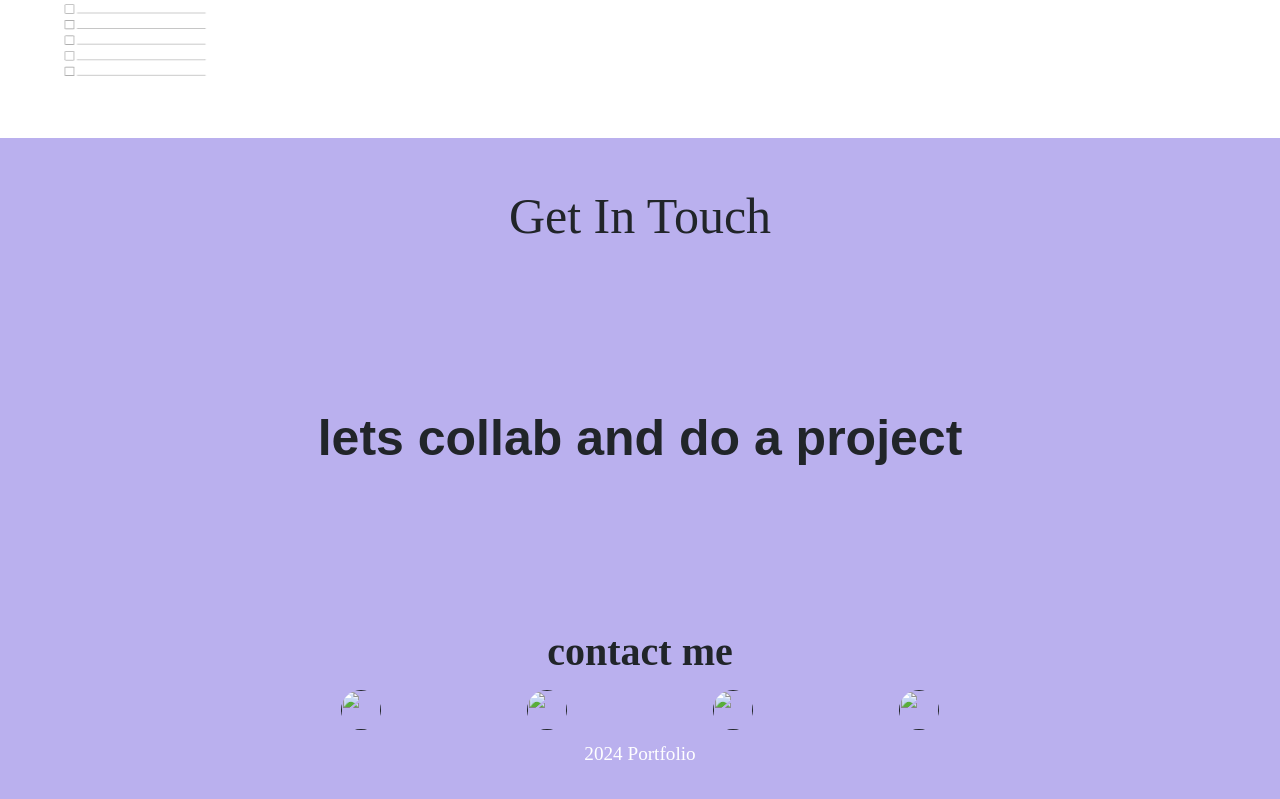
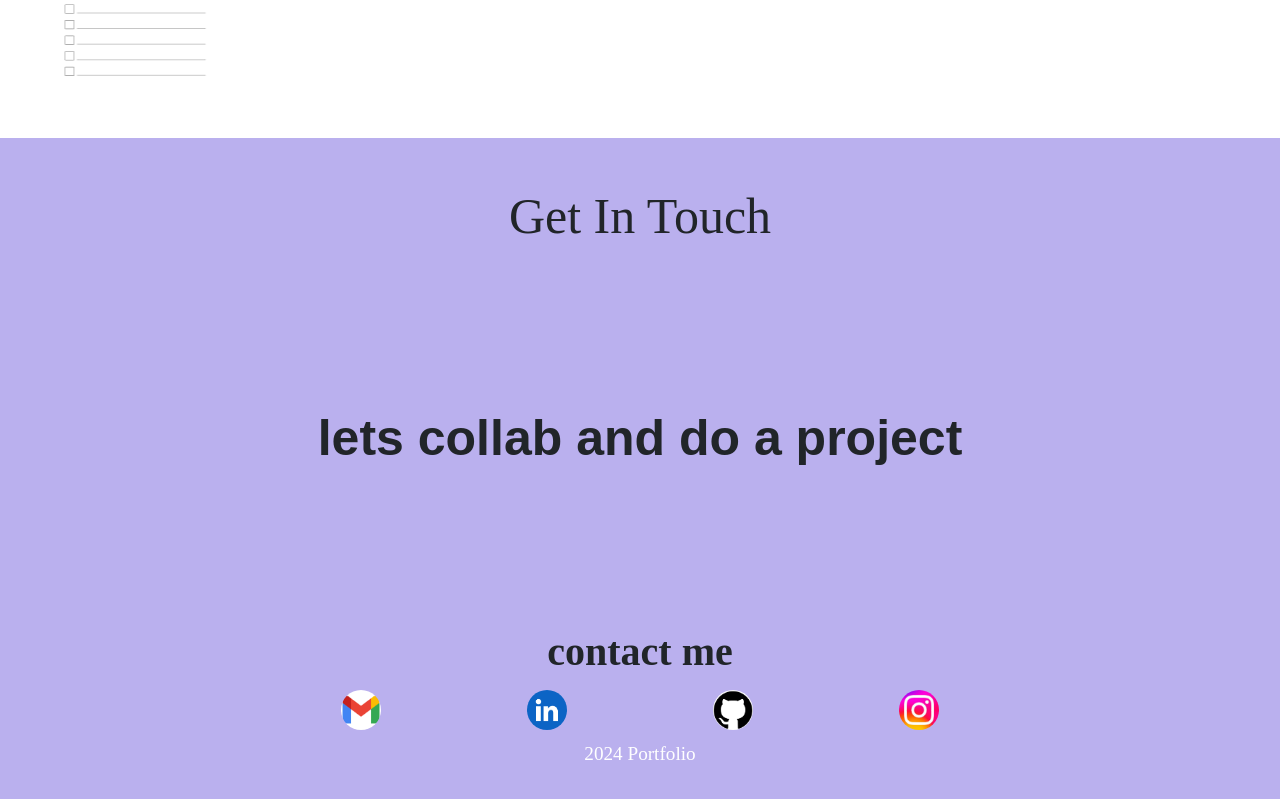
Before and after one commit to Piyushkumar86/portfolia, a plain HTML site: page index.html in a window 1280 px wide. Shown: the part 2337-3136 px from the top of the page. Drawn offline with nearby package versions, Linux system fonts and the light colour scheme; files whose address does not match are found by name.

Commit message:
Update index.html

```diff
--- a/index.html
+++ b/index.html
@@ -125,10 +125,10 @@
             <br />
             <p>contact me</p>
             <br />
-            <a class="btn" href=""><img src=".portfolio/g.png" width="40px" height="40px"></a>
-            <a class="btn" href=""><img src="portfolio./li.png" width="40px" height="40px"></a>
-            <a class="btn" href=""><img src="portfolio./git.png" width="40px" height="40px"></a>
-            <a class="btn" href=""><img src="portfolio./insta.jpeg" width="40px" height="40px"></a>
+            <a class="btn" href=""><img src="portfolio/g.png" width="40px" height="40px"></a>
+            <a class="btn" href=""><img src="portfolio/li.png" width="40px" height="40px"></a>
+            <a class="btn" href=""><img src="portfolio/git.png" width="40px" height="40px"></a>
+            <a class="btn" href=""><img src="portfolio/insta.jpeg" width="40px" height="40px"></a>
         </div>
         <div class="bottom-container">
             <div style="width: 50%; margin-left: auto; margin-right: auto;">
```
